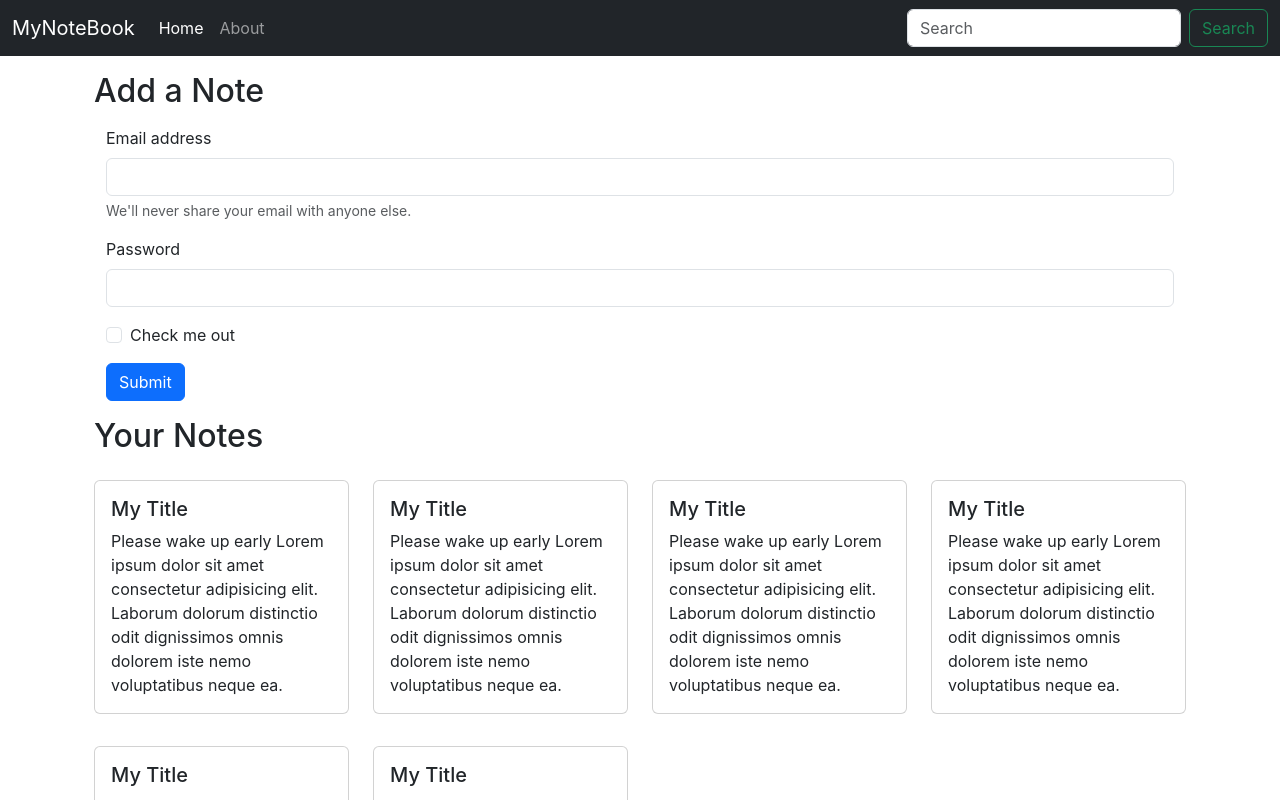
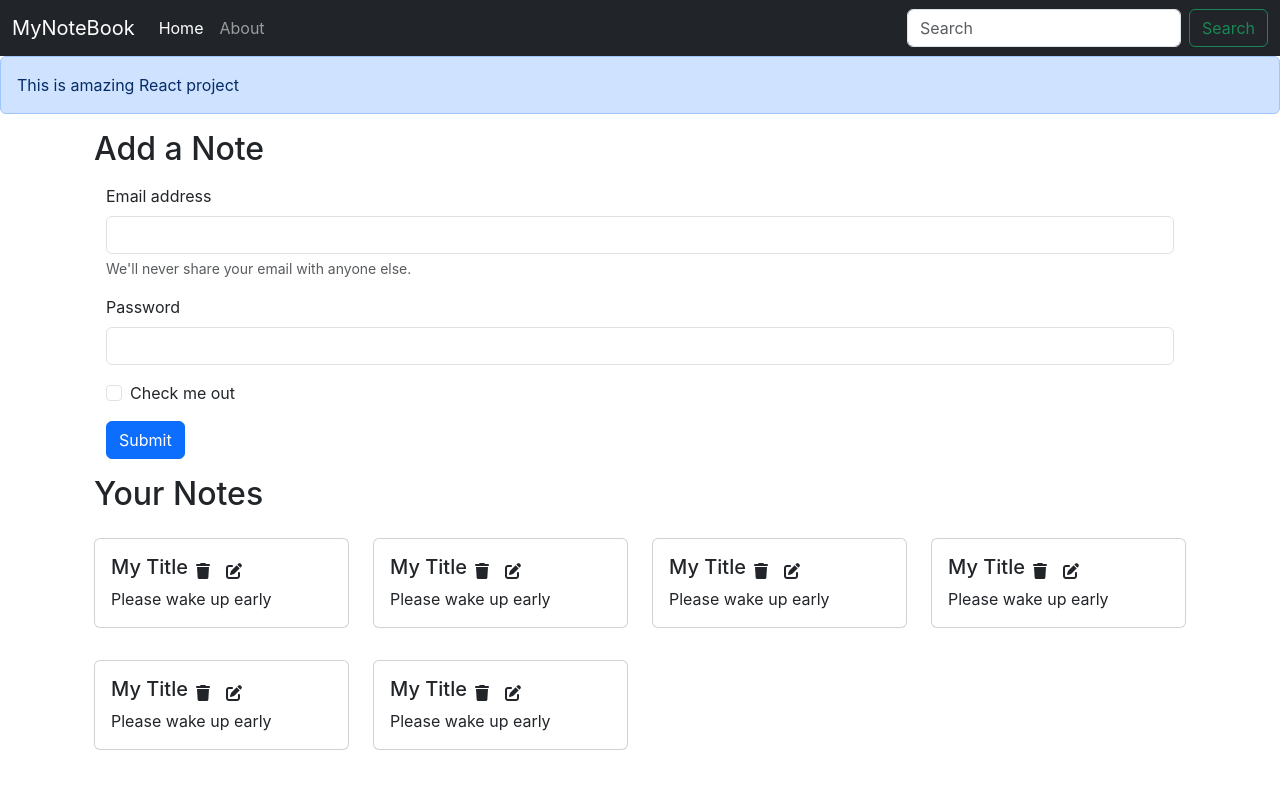
Before and after one commit to Tuhin114/MyNoteBook-Frontend, a React (Create React App) app: page /home in a window 1280 px wide. Shown: the top 800 px of the page. Built offline with nearby package versions, Linux system fonts and the light colour scheme.

Commit message:
Added icons and alert for delete/update

```diff
--- a/public/index.html
+++ b/public/index.html
@@ -30,6 +30,11 @@
   <body>
     <noscript>You need to enable JavaScript to run this app.</noscript>
     <div id="root"></div>
+    <!-- Font awesome kit -->
+    <script
+      src="https://kit.fontawesome.com/8e7328f793.js"
+      crossorigin="anonymous"
+    ></script>
     <script
       src="https://cdn.jsdelivr.net/npm/bootstrap@5.3.2/dist/js/bootstrap.bundle.min.js"
       integrity="sha384-C6RzsynM9kWDrMNeT87bh95OGNyZPhcTNXj1NW7RuBCsyN/o0jlpcV8Qyq46cDfL"
--- a/src/App.js
+++ b/src/App.js
@@ -3,6 +3,7 @@
 import Navbar from "./components/Navbar";
 import { BrowserRouter, Routes, Route } from "react-router-dom";
 import NoteState from "./context/notes/NoteState";
+import Alert from "./components/Alert";
 
 function App() {
   return (
@@ -10,6 +11,7 @@
       <NoteState>
         <BrowserRouter>
           <Navbar />
+          <Alert message="This is amazing React project" />
           <div className="container">
             <Routes>
               <Route exact path="/home" element={<Home />}></Route>
--- /dev/null
+++ b/src/components/Alert.js
@@ -0,0 +1,11 @@
+import React from "react";
+
+const Alert = (props) => {
+  return (
+    <div class="alert alert-primary" role="alert">
+      {props.message}
+    </div>
+  );
+};
+
+export default Alert;
--- a/src/components/Noteitem.js
+++ b/src/components/Noteitem.js
@@ -6,12 +6,12 @@
     <div className="col-md-3">
       <div className="card my-3">
         <div className="card-body">
-          <h5 className="card-title">{note.title}</h5>
-          <p className="card-text">
-            {note.description} Lorem ipsum dolor sit amet consectetur
-            adipisicing elit. Laborum dolorum distinctio odit dignissimos omnis
-            dolorem iste nemo voluptatibus neque ea.
-          </p>
+          <div className="d-flex align-items-center">
+            <h5 className="card-title">{note.title}</h5>
+            <i className="fa-solid fa-trash mx-2"></i>
+            <i className="fa-solid fa-pen-to-square mx-2"></i>
+          </div>
+          <p className="card-text">{note.description}</p>
         </div>
       </div>
     </div>
--- a/src/components/Notes.js
+++ b/src/components/Notes.js
@@ -10,7 +10,7 @@
     <div className="row my-3">
       <h2>Your Notes</h2>
       {notes.map((note) => {
-        return <Noteitem note={note} />;
+        return <Noteitem key={note._id} note={note} />;
       })}
     </div>
   );
--- a/src/context/notes/NoteState.js
+++ b/src/context/notes/NoteState.js
@@ -4,7 +4,7 @@
 const NoteState = (props) => {
   const initialNotes = [
     {
-      _id: "6537867e1631c653ce670828",
+      _id: "653786n7e1x631c653ce670828",
       user: "65361f77a3f193c3dab2a36b",
       title: "My Title",
       description: "Please wake up early",
@@ -13,7 +13,7 @@
       __v: 0,
     },
     {
-      _id: "6537867e1631c653ce670828",
+      _id: "6537867etgb1631c653ce670828",
       user: "65361f77a3f193c3dab2a36b",
       title: "My Title",
       description: "Please wake up early",
@@ -22,7 +22,7 @@
       __v: 0,
     },
     {
-      _id: "6537867e1631c653ce670828",
+      _id: "6537867es1631c653ce670828",
       user: "65361f77a3f193c3dab2a36b",
       title: "My Title",
       description: "Please wake up early",
@@ -31,7 +31,7 @@
       __v: 0,
     },
     {
-      _id: "6537867e1631c653ce670828",
+      _id: "6537867e16g31c653ce670828",
       user: "65361f77a3f193c3dab2a36b",
       title: "My Title",
       description: "Please wake up early",
@@ -40,7 +40,7 @@
       __v: 0,
     },
     {
-      _id: "6537867e1631c653ce670828",
+      _id: "6537867ek163d1c653ce670828",
       user: "65361f77a3f193c3dab2a36b",
       title: "My Title",
       description: "Please wake up early",
@@ -49,7 +49,7 @@
       __v: 0,
     },
     {
-      _id: "653786fc1631c653ce67082a",
+      _id: "653786fc163e1c653ce67082a",
       user: "65361f77a3f193c3dab2a36b",
       title: "My Title",
       description: "Please wake up early",
--- a/src/index.css
+++ b/src/index.css
@@ -1,13 +1,17 @@
 body {
   margin: 0;
-  font-family: -apple-system, BlinkMacSystemFont, 'Segoe UI', 'Roboto', 'Oxygen',
-    'Ubuntu', 'Cantarell', 'Fira Sans', 'Droid Sans', 'Helvetica Neue',
+  font-family: -apple-system, BlinkMacSystemFont, "Segoe UI", "Roboto", "Oxygen",
+    "Ubuntu", "Cantarell", "Fira Sans", "Droid Sans", "Helvetica Neue",
     sans-serif;
   -webkit-font-smoothing: antialiased;
   -moz-osx-font-smoothing: grayscale;
 }
 
 code {
-  font-family: source-code-pro, Menlo, Monaco, Consolas, 'Courier New',
+  font-family: source-code-pro, Menlo, Monaco, Consolas, "Courier New",
     monospace;
 }
+
+i {
+  cursor: pointer;
+}
```
